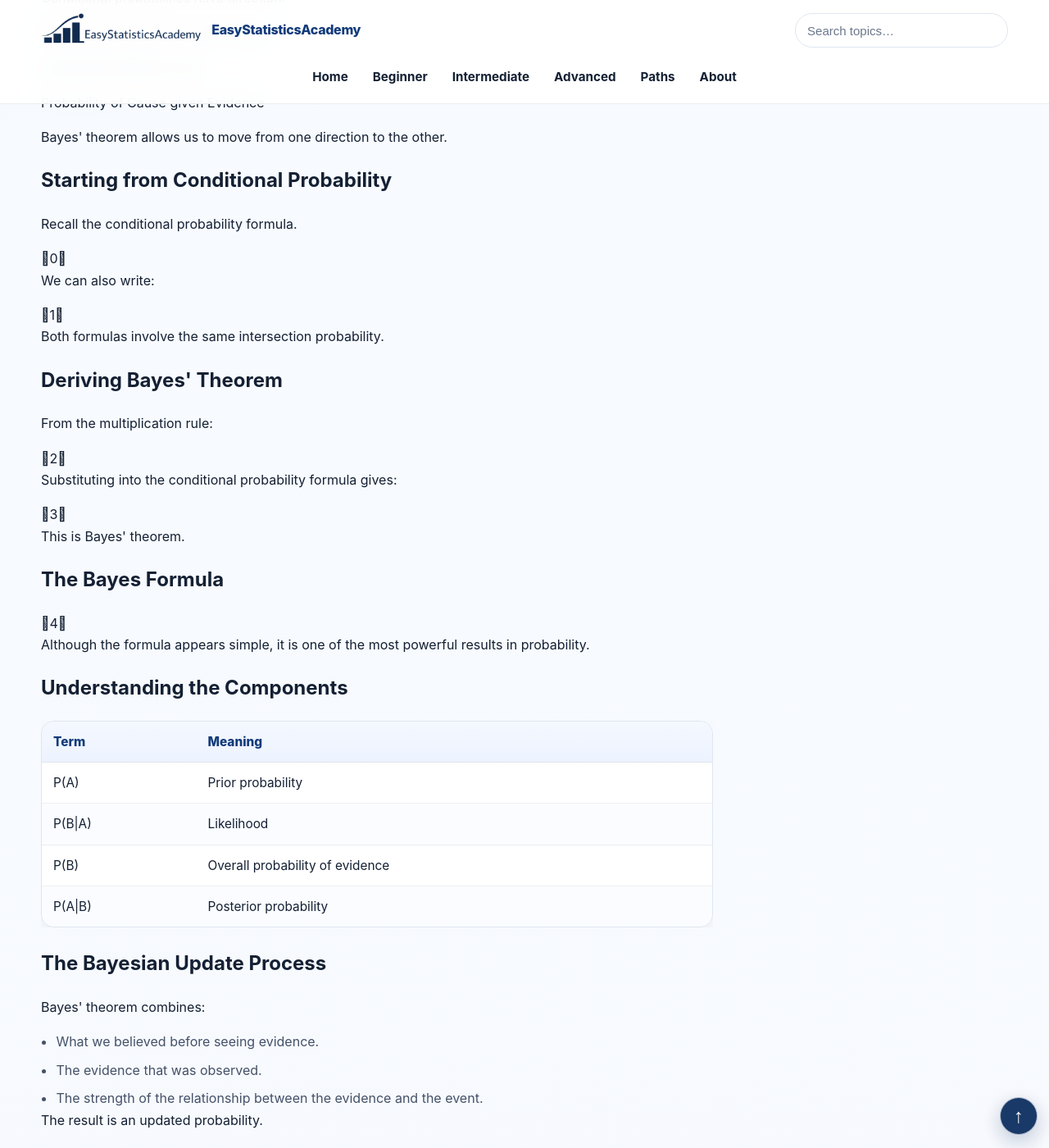
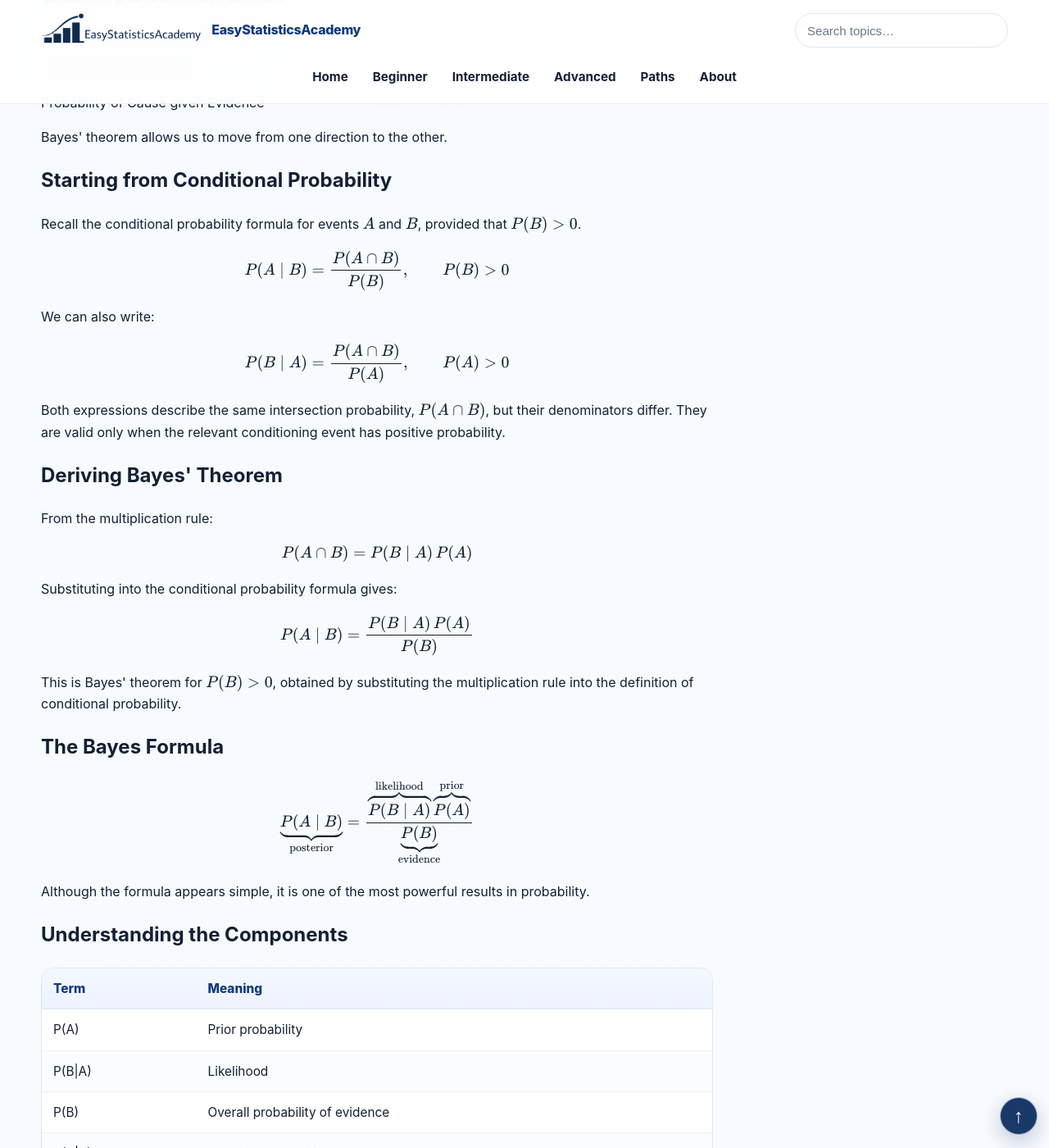
Before and after one commit to ammar-homaida-statistics/easystatisticsacademy, a Jekyll site: the page built from probability/conditional/bayes-theorem/index.md, in a window 1280 px wide and 1400 px high, scrolled down 1138 px. Shown: the whole window at 82% size. Built offline with Jekyll 4.4.1, drawn with Linux system fonts in a browser that asks for light colours; some of the changed text lies outside the part shown.

Commit message:
Restore seven Bayes formulas and verify positive-test example

```diff
--- a/probability/conditional/bayes-theorem/index.md
+++ b/probability/conditional/bayes-theorem/index.md
@@ -149,19 +149,23 @@ sidebar: false
     <h2>Starting from Conditional Probability</h2>
 
     <p>
-      Recall the conditional probability formula.
+      Recall the conditional probability formula for events \(A\) and \(B\), provided that \(P(B)>0\).
     </p>
 
-    0
+    \[
+P(A\mid B)=\frac{P(A\cap B)}{P(B)},\qquad P(B)>0
+\]
 
     <p>
       We can also write:
     </p>
 
-    1
+    \[
+P(B\mid A)=\frac{P(A\cap B)}{P(A)},\qquad P(A)>0
+\]
 
     <p>
-      Both formulas involve the same intersection probability.
+      Both expressions describe the same intersection probability, \(P(A\cap B)\), but their denominators differ. They are valid only when the relevant conditioning event has positive probability.
     </p>
 
     <h2>Deriving Bayes' Theorem</h2>
@@ -170,21 +174,30 @@ sidebar: false
       From the multiplication rule:
     </p>
 
-    2
+    \[
+P(A\cap B)=P(B\mid A)\,P(A)
+\]
 
     <p>
       Substituting into the conditional probability formula gives:
     </p>
 
-    3
+    \[
+P(A\mid B)=\frac{P(B\mid A)\,P(A)}{P(B)}
+\]
 
     <p>
-      This is Bayes' theorem.
+      This is Bayes' theorem for \(P(B)>0\), obtained by substituting the multiplication rule into the definition of conditional probability.
     </p>
 
     <h2>The Bayes Formula</h2>
 
-    4
+    \[
+\underbrace{P(A\mid B)}_{\text{posterior}}
+=\frac{\overbrace{P(B\mid A)}^{\text{likelihood}}\,
+\overbrace{P(A)}^{\text{prior}}}
+{\underbrace{P(B)}_{\text{evidence}}}
+\]
 
     <p>
       Although the formula appears simple,
@@ -271,7 +284,7 @@ sidebar: false
       </p>
 
       <p>
-        Positive-test probability = 5%
+        Overall positive-test probability across the whole population = 5% (not a 5% false-positive rate)
       </p>
 
     </div>
@@ -296,10 +309,18 @@ sidebar: false
       Bayes' theorem becomes:
     </p>
 
-    5
+    \[
+P(D\mid +)=\frac{P(+\mid D)\,P(D)}{P(+)}
+=\frac{0.95\times0.01}{0.05}
+=0.19=19\%
+\]
 
     <p>
-      This calculation updates the probability of disease after observing a positive test result.
+      Therefore 19% of people who test positive have the disease under these illustrative assumptions. The result is not the 95% sensitivity: \(P(D\mid +)\) and \(P(+\mid D)\) condition on different events.
+    </p>
+
+    <p>
+      For internal consistency, these three inputs imply a false-positive rate of \(P(+\mid D^{c})=(0.05-0.95\times0.01)/0.99\approx0.0409\), or about 4.09%. This is distinct from the overall 5% positive-test probability.
     </p>
 
     <h2>The Role of the Prior</h2>
@@ -400,10 +421,12 @@ sidebar: false
       For example:
     </p>
 
-    6
+    \[
+P(+)=P(+\mid D)\,P(D)+P(+\mid D^{c})\,P(D^{c})
+\]
 
     <p>
-      This calculation accounts for all ways the evidence could occur.
+      Here \(D^{c}\) denotes not having the disease. The two mutually exclusive cases, disease and no disease, exhaust the population; their contributions add to the overall positive-test probability.
     </p>
 
     <h2>Applications of Bayes' Theorem</h2>
```
